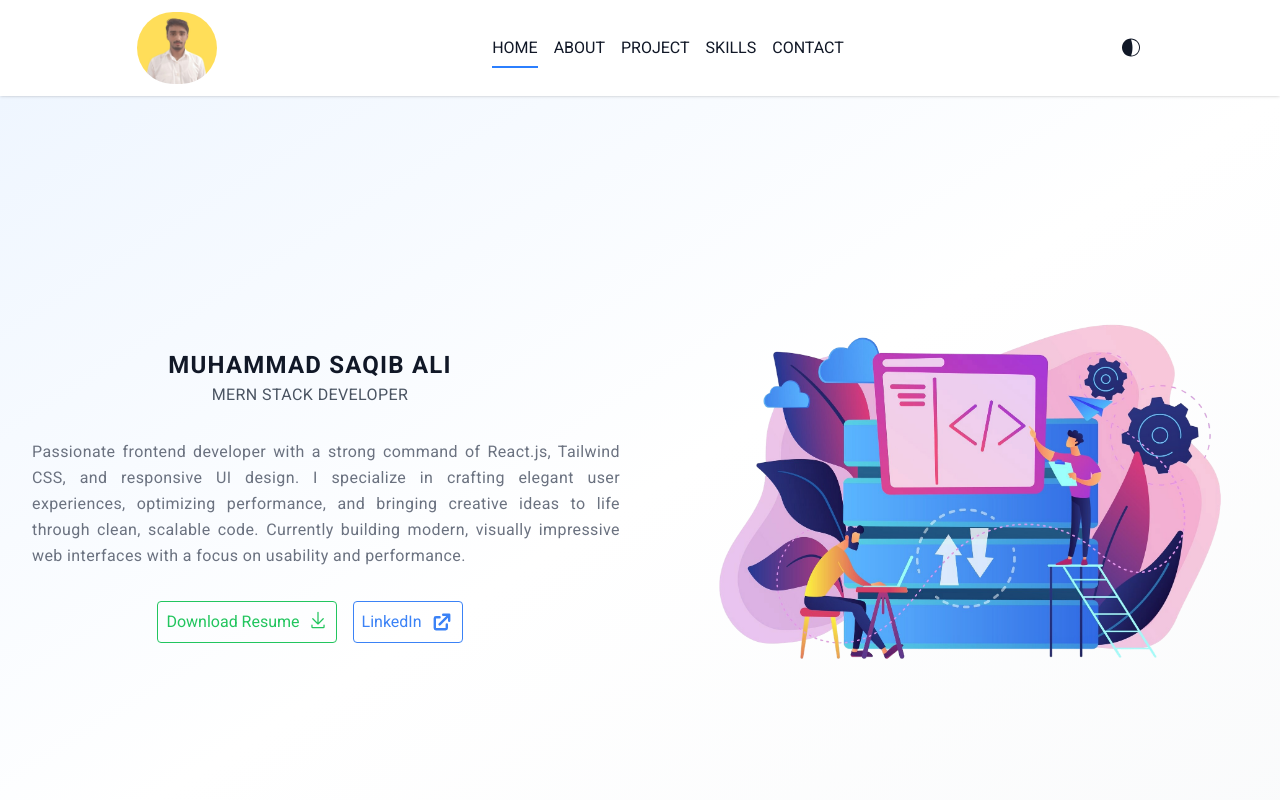
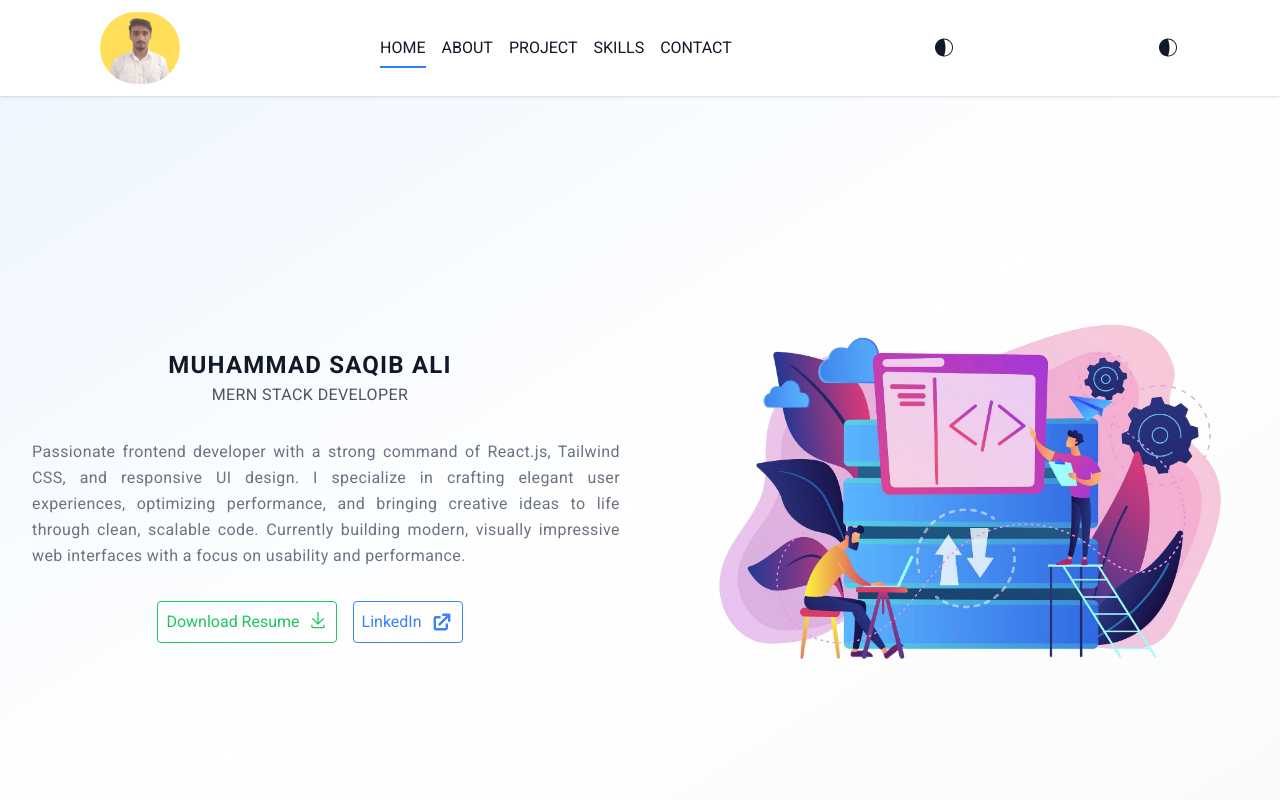
Before and after one commit to Saqib7865-dev/Portfolio, a React (Vite) app: page / in a window 1280 px wide. Shown: the top 800 px of the page. Built offline with nearby package versions, Linux system fonts and the light colour scheme.

Commit message:
Added theme toggler in small devices as well

```diff
--- a/src/components/AllProjects.jsx
+++ b/src/components/AllProjects.jsx
@@ -321,7 +321,7 @@ const AllProjects = () => {
                             </h4>
                             <p className="font-semibold font-roboto text-text-secondary dark:text-dark-text-secondary">
                               Tech Stack:{" "}
-                              <span className="grid grid-cols-1 gap-4 xl:flex xl:flex-row flex-wrap xl:items-center xl:gap-x-2 mt-2">
+                              <span className="grid grid-cols-2 gap-4 xl:flex xl:flex-row flex-wrap xl:items-center xl:gap-x-2 mt-2">
                                 {project.stack.map((st, stid) => (
                                   <span
                                     key={stid}
--- a/src/components/Footer.jsx
+++ b/src/components/Footer.jsx
@@ -6,7 +6,7 @@ import { FaPhoneAlt } from "react-icons/fa";
 const Footer = () => {
   return (
     <div className="bg-surface dark:bg-dark-surface flex flex-col gap-y-10 md:gap-y-18 items-center pt-14 pb-7 px-6 md:px-20 border-t border-border-light dark:border-dark-border">
-      <div className="container grid md:grid-cols-3 gap-y-10 md:items-center md:w-4/5">
+      <div className="container grid grid-cols-2 md:grid-cols-3 gap-y-10 md:items-center md:w-4/5">
         <div className="flex flex-col h-full gap-y-3">
           <h4 className="font-roboto font-semibold text-text-primary dark:text-dark-text-primary text-lg">
             Pages
--- a/src/components/Header.jsx
+++ b/src/components/Header.jsx
@@ -122,11 +122,19 @@ const Header = () => {
       </div>
 
       {/* Small devices */}
-      <div
-        className="hamburger inline-block md:hidden"
-        onClick={() => setShowNavbar(true)}
-      >
-        <RxHamburgerMenu className="text-text-primary dark:text-dark-text-primary text-xl" />
+      <div className="flex items-center justify-center space-x-4">
+        <div
+          className="hamburger inline-block md:hidden"
+          onClick={() => setShowNavbar(true)}
+        >
+          <RxHamburgerMenu className="text-text-primary dark:text-dark-text-primary text-xl" />
+        </div>
+        <div id="theme" className="inline-block">
+          <WiMoonAltWaxingCrescent6
+            className="text-2xl cursor-pointer text-text-primary dark:text-dark-text-primary dark:hover:filter dark:hover:drop-shadow-[0_0_8px_#eab308] transition-all duration-700 ease-in-out"
+            onClick={handleThemeToggle}
+          />
+        </div>
       </div>
 
       <div
--- a/src/components/ProjectDesc.jsx
+++ b/src/components/ProjectDesc.jsx
@@ -174,7 +174,7 @@ const ProjectDesc = () => {
         data-aos="fade-up"
         onClick={() => window.history.back()}
       >
-        ← Back
+        <span className="text-sm md:text-base">←</span> Back
       </button>
     </div>
   );
```
